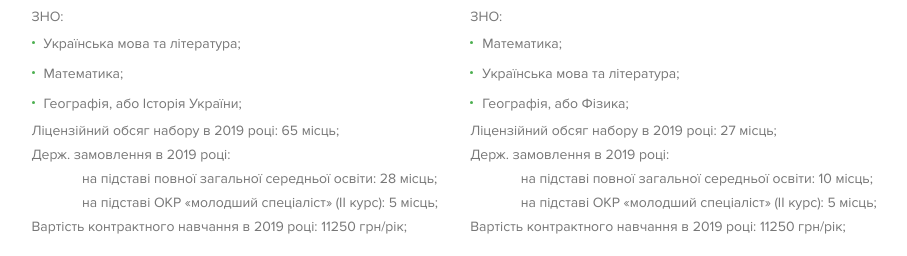
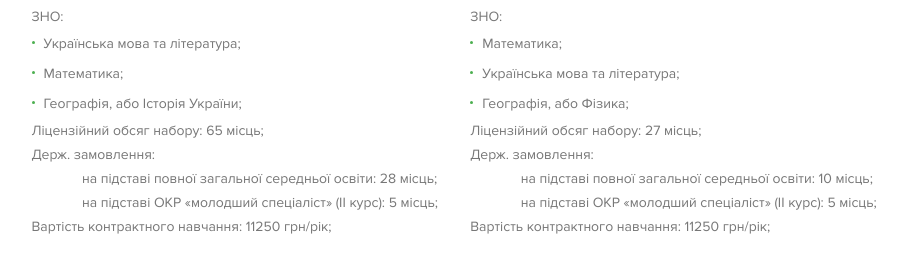
Before and after one commit to martinAbsolute/khai-gis.info, a Django app: template blog/templates/mainpage/abit.html in a window 1280 px wide. Shown: the part 818-1074 px from the top of the page, without its empty margins (331-1238 px from the left). Run offline with Django 3.2, Linux system fonts and the light colour scheme; the template is opened without the code that fills it, so the values that code supplies are empty; some libraries are stand-ins or nearby versions.

Commit message:
Правки до розділу Абітурієнту - Аспірантура modified:   blog/templates/mainpage/abit.html

```diff
--- a/blog/templates/mainpage/abit.html
+++ b/blog/templates/mainpage/abit.html
@@ -85,11 +85,11 @@
                                         <li>{% trans "Географія, або Історія України;" %}
                                     </ul>
                                 </p>
-                                <p>{% trans "Ліцензійний обсяг набору в 2019 році: 65 місць;" %}</p>
-                                <p>{% trans "Держ. замовлення в 2019 році:" %}</p>
+                                <p>{% trans "Ліцензійний обсяг набору: 65 місць;" %}</p>
+                                <p>{% trans "Держ. замовлення:" %}</p>
                                 <p>{% trans "              на підставі повної загальної середньої освіти: 28 місць;" %}</p>
                                 <p>{% trans "              на підставі ОКР «молодший спеціаліст» (ІІ курс): 5 місць;" %}</p>
-                                <p>{% trans "Вартість контрактного навчання в 2019 році: 11250 грн/рік;" %}</p>
+                                <p>{% trans "Вартість контрактного навчання: 11250 грн/рік;" %}</p>
                             </div>
                             {% if LANGUAGE_CODE == 'en' %}
                             <div style="display:flex; flex-wrap: wrap; justify-content: center; flex-direction: row;">
@@ -131,11 +131,11 @@
                                         <li>{% trans "Географія, або Фізика;" %}
                                     </ul>
                                 </p>
-                                <p>{% trans "Ліцензійний обсяг набору в 2019 році: 27 місць;" %}</p>
-                                <p>{% trans "Держ. замовлення в 2019 році:" %}</p>
+                                <p>{% trans "Ліцензійний обсяг набору: 27 місць;" %}</p>
+                                <p>{% trans "Держ. замовлення:" %}</p>
                                 <p>{% trans "              на підставі повної загальної середньої освіти: 10 місць;" %}</p>
                                 <p>{% trans "              на підставі ОКР «молодший спеціаліст» (ІІ курс): 5 місць;" %}</p>
-                                <p>{% trans "Вартість контрактного навчання в 2019 році: 11250 грн/рік;" %}</p>
+                                <p>{% trans "Вартість контрактного навчання: 11250 грн/рік;" %}</p>
                             </div>
                             {% if LANGUAGE_CODE == 'en' %}
                                 <div style="display:flex; flex-wrap: wrap; justify-content: center; flex-direction: row;">
@@ -206,8 +206,8 @@
                                         <li>{% trans "Іноземна мова;" %}
                                     </ul>
                                 </p>
-                                <P> {% trans "Ліцензійний обсяг набору в 2019 році: 10 місць; " %}</p>
-                                <P> {% trans "Держ. замовлення в 2019 році: 10 місць; " %}</p>
+                                <P> {% trans "Ліцензійний обсяг набору: 10 місць; " %}</p>
+                                <P> {% trans "Держ. замовлення: 10 місць; " %}</p>
                                 <P> {% trans "Вартість навчання: 12330 грн / рік; " %}</p>
                                 <p> {% trans "Заочне відділення: так " %}</p>
                             </div>
@@ -224,8 +224,8 @@
                                         <li> {% trans "Іноземна мова;" %}
                                     </ul>
                                 </p>
-                                <P> {% trans "Ліцензійний обсяг набору в 2019 році: 15 місць; " %}</p>
-                                <p> {% trans "Держ. замовлення в 2019 році: 10 місць; " %}</p>
+                                <P> {% trans "Ліцензійний обсяг набору: 15 місць; " %}</p>
+                                <p> {% trans "Держ. замовлення: 10 місць; " %}</p>
                                 <P> {% trans "Вартість навчання: 12330 грн / рік; " %}</p>
                                 <p> {% trans "Заочне відділення: так " %}</p>
                             </div>
@@ -241,6 +241,17 @@
                             <div class="tabs-text">{% trans "Термін навчання 4 роки." %}</div>
                             <div class="tabs-text">{% trans "Щорічно кафедра набирає магістрів, що пройшли навчання за однією з спеціальностей кафедри, до аспірантуру. Вступити до аспірантури ХАІ можна після закінчення магістратури як ХАІ, так і іншого вузу. Протягом усього періоду навчання студенти поглиблено вивчають професійно-орієнтовану іноземну мову." %}</div>
                             <div class="tabs-text">{% trans "Значною перевагою навчання в аспірантурі на базі кафедри 407 є можливість підвищення кваліфікації в Vancouver Island University з отриманням сертифіката межднародного зразка." %}</div>
+
+                            <div class="tabs-title">{% trans "Корисні посилання:" %}</div>
+                                <ul>
+                                    <li> <a href="https://khai.edu/ua/education/grafik-osvitnogo-procesu-2020/2021/aspirantura2/">{% trans "Графік освітнього процесу для третього рівня освіти;" %}</a></li>
+                                    <li> <a href="https://khai.edu/ua/education/osvitni-programi-i-komponenti/osvitni-programi-phd/distancijni-aerokosmichni-doslidzhennya1/">{% trans "Характеристика освітньої програми Дистанційні аерокосмічні дослідження» третього рівня вищої освіти за спеціальністю 103 «Науки про Землю»;" %}</a></li>
+                                    <li> <a href="https://khai.edu/ua/education/osvitni-programi-i-komponenti/osvitni-programi-phd/distancijni-aerokosmichni-doslidzhennya1/osvitno-naukovi-programi11/">{% trans "Освітньо-наукова програма «Дистанційні аерокосмічні дослідження» третього рівня вищої освіти за спеціальністю 103 «Науки про Землю»;" %}</a></li>
+                                    <li> <a href="https://khai.edu/ua/education/osvitni-programi-i-komponenti/osvitni-programi-phd/distancijni-aerokosmichni-doslidzhennya1/korotkij-opis-struktura-i-komponenti12/">{% trans "Навчальний план освітньо-наукової програми «Дистанційні аерокосмічні дослідження»." %}</a></li>
+                                    <!-- <li> <a href="#"> {% trans "Робочі програми (силабуси) дисциплін;" %}</a></li> -->
+                                    <!-- <li> <a href="#"> {% trans "Навчально-методичне забезпечення дисциплін;" %}</a></li> -->
+                                </ul>
+                            </p>
                         </div>
                     </div>
                     <div class="col-sm-4 abitfix">
```
